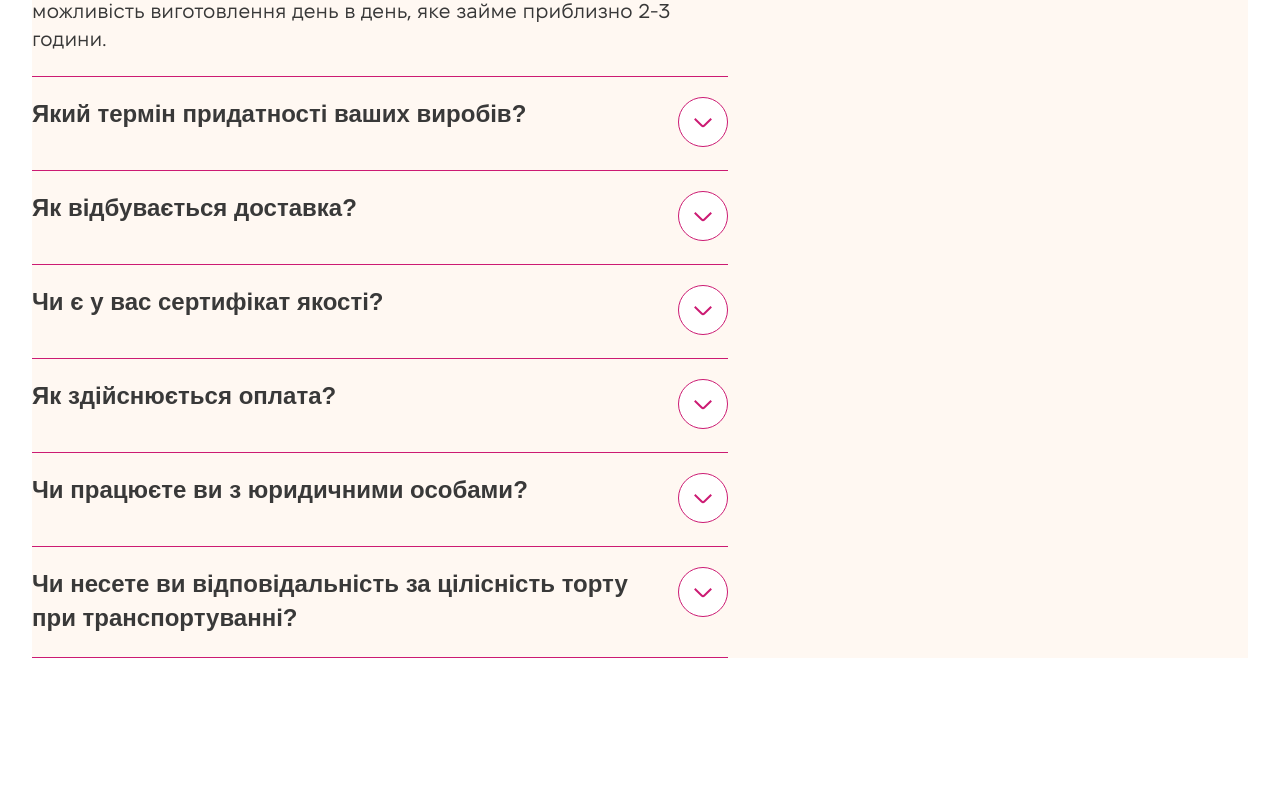
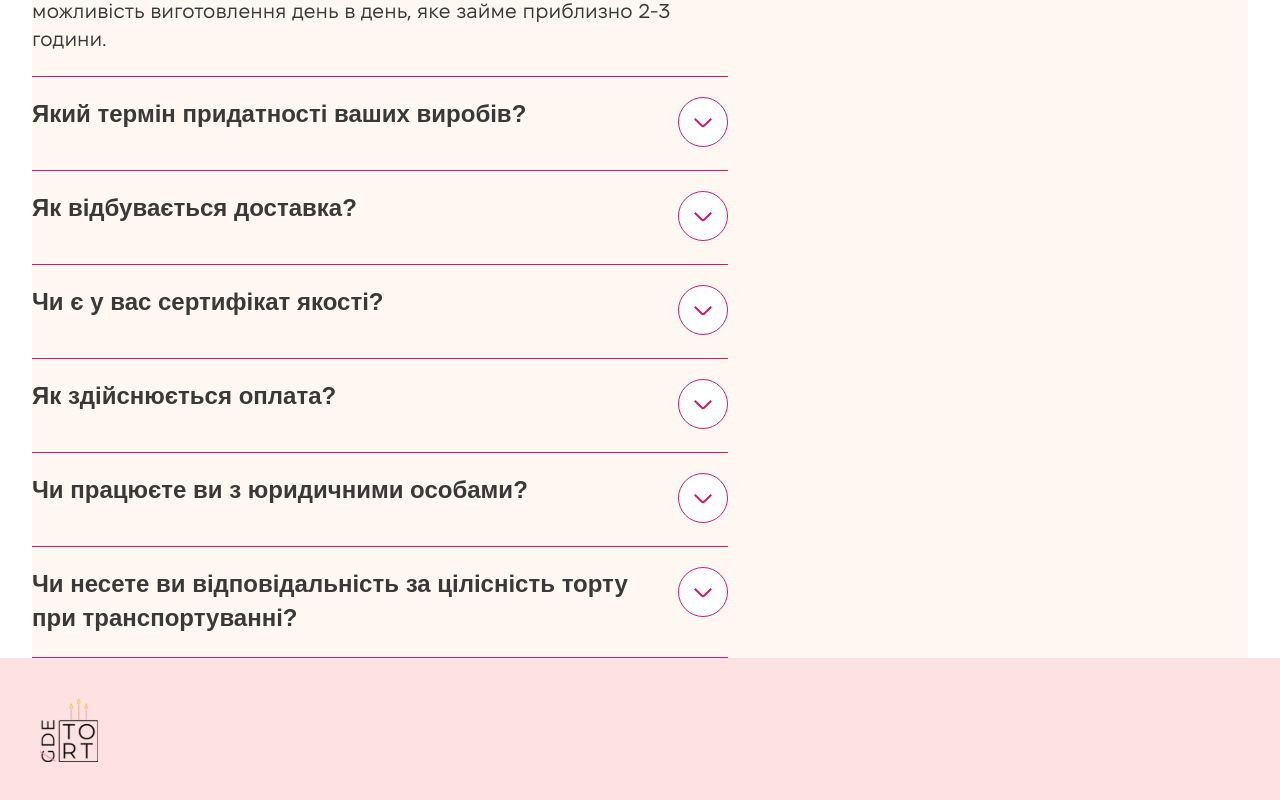
Before and after one commit to SoftRyzen-internship/de-tort, a Next.js app: page / in a window 1280 px wide. Shown: the part 1812-2612 px from the top of the page. Before the commit the page ends 2470 px from the top, so only its background shows below. Built offline with nearby package versions, Linux system fonts and the light colour scheme; a web font is replaced by a local one.

Commit message:
logo fix start

```diff
--- a/src/app/page.tsx
+++ b/src/app/page.tsx
@@ -20,9 +20,8 @@ export default async function Home() {
         <Accordion />
       </div>
 
-
       {/* <ContactLinks variant="footer" /> */}
-      {/* <Example /> */}
+      <Example />
       {/* <SectionTitleExamples /> */}
       {/* <Logo /> */}
     </>
--- a/src/components/Example.tsx
+++ b/src/components/Example.tsx
@@ -1,5 +1,6 @@
 import React from "react";
 import { ReviewCard } from "./ui/ReviewCard";
+import { Logo } from "./ui/Logo";
 
 export const Example: React.FC = () => {
   const text = `Доброго ранку,
@@ -13,8 +14,7 @@ export const Example: React.FC = () => {
 
   return (
     <div className="container bg-red-100 p-10">
-      <h2>Example ReviewCard component</h2>
-      <ReviewCard author={author} text={text} date={date} />
+      <Logo />
     </div>
   );
 };
--- a/src/components/ui/Logo/Logo.tsx
+++ b/src/components/ui/Logo/Logo.tsx
@@ -13,12 +13,12 @@ export const Logo: React.FC<TLogo> = ({ className = "" }) => {
     <a
       href="/"
       className={cn(
-        "inline-block transition-transform focus:scale-110 hover:scale-110",
+        "block group transition-transform focus:scale-110 hover:scale-110",
         className,
       )}
       aria-label={companyName}
     >
-      <LogoIcon className="w-[58px] h-16" />
+      <LogoIcon className="w-[58px] h-16 focus:scale-110 hover:scale-110" />
     </a>
   );
 };
```
